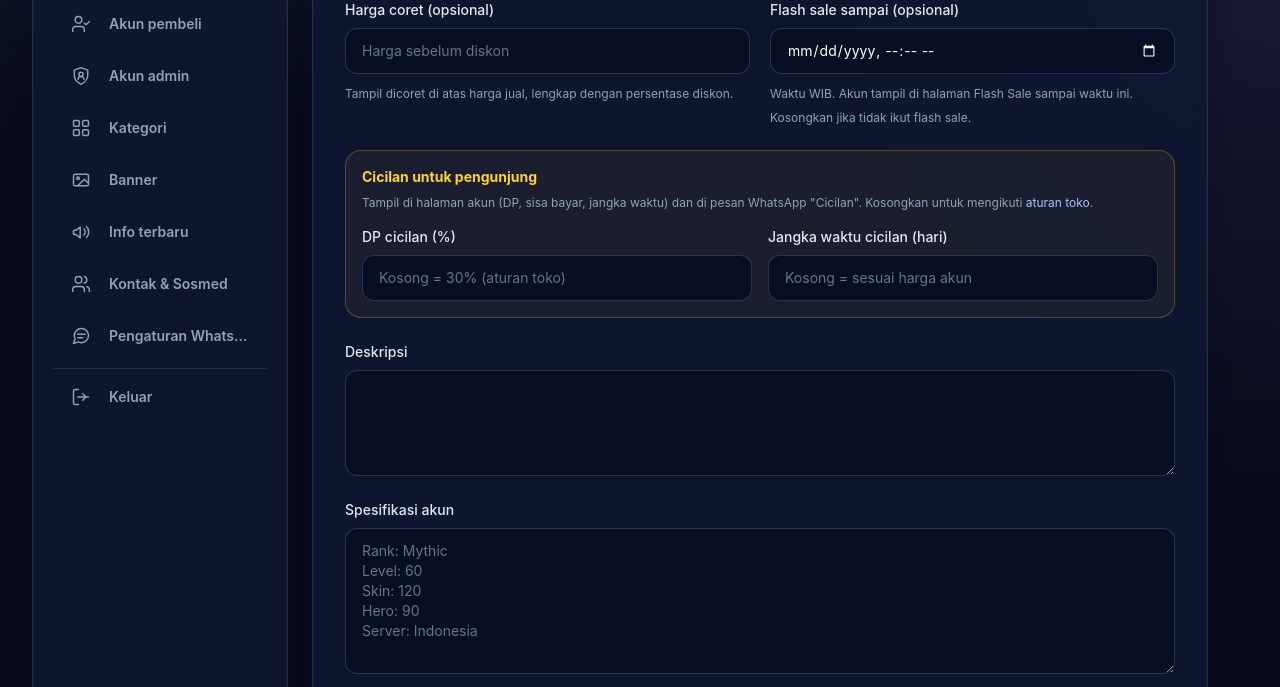
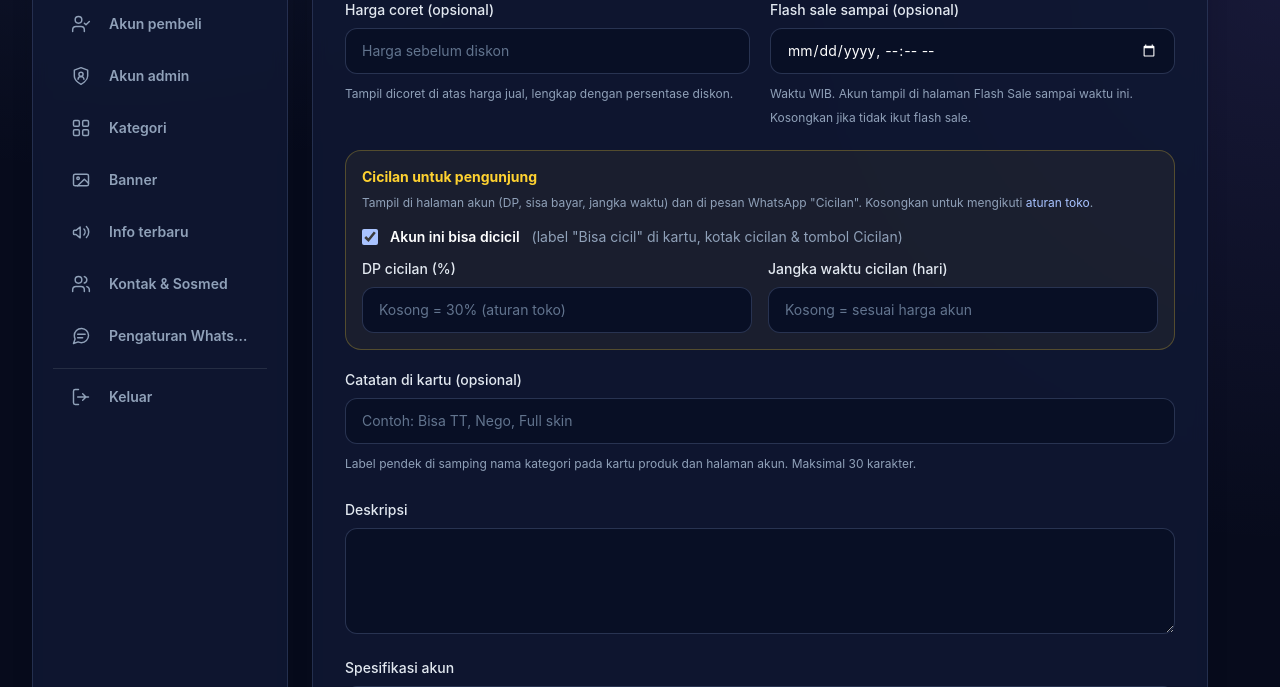
Before and after one commit to AriefTech7/webjb-zutomarket, a Laravel app: page /admin/accounts/create in a window 1280 px wide. Shown: the part 401-1088 px from the top of the page. Run offline with Laravel 12, Linux system fonts and the light colour scheme; the visitor is signed in with stand-in values (Sample User, id 1); data comes from the database, SQL or seed files in the repository; data that the repository does not hold is empty; style sheets or scripts are compiled from the project's sources.

Commit message:
Label "Bisa cicil" dan catatan di kartu produk
- Label "Bisa cicil" otomatis di samping kategori untuk akun tersedia
- Per akun bisa dimatikan ("Akun ini bisa dicicil"); ikut menyembunyikan kotak cicilan dan tombol Cicilan
- Catatan kartu bebas (maks. 30 karakter), mis. "Bisa TT", tampil di kartu dan halaman akun

Butuh `php artisan migrate` (kolom installment_enabled dan card_note).

Co-Authored-By: Claude Opus 5.5 <noreply@anthropic.com>

```diff
--- a/app/Http/Controllers/AdminController.php
+++ b/app/Http/Controllers/AdminController.php
@@ -285,6 +285,8 @@ class AdminController extends Controller
             'payment_due_on' => 'nullable|date_format:Y-m-d',
             'installment_dp_percent' => 'nullable|integer|min:1|max:100',
             'installment_days' => 'nullable|integer|min:1|max:365',
+            'installment_enabled' => 'sometimes|boolean',
+            'card_note' => 'nullable|string|max:30',
             'seller_whatsapp' => ['nullable', 'regex:/^[1-9][0-9]{7,14}$/'],
             'original_price' => ['nullable', 'integer', 'gt:price', 'max:999999999999'],
             'flash_sale_ends_at' => ['nullable', 'date_format:Y-m-d\TH:i'],
--- a/app/Http/Controllers/WishlistController.php
+++ b/app/Http/Controllers/WishlistController.php
@@ -22,7 +22,7 @@ class WishlistController extends Controller
         ]);
         $ids = array_map(intval(...), $data['ids'] ?? []);
         $positions = array_flip($ids);
-        $accounts = GameAccount::query()->select(['id', 'category_id', 'title', 'slug', 'price', 'original_price', 'flash_sale_ends_at', 'main_image', 'status', 'specifications'])
+        $accounts = GameAccount::query()->select(['id', 'category_id', 'title', 'slug', 'price', 'original_price', 'flash_sale_ends_at', 'main_image', 'status', 'specifications', 'is_rental', 'installment_enabled', 'installment_dp_percent', 'installment_days', 'card_note'])
             ->with('category:id,name')->whereIn('id', $ids)->forSale()->whereIn('status', GameAccount::PUBLIC_SALE_STATUSES)
             ->get()->sortBy(fn (GameAccount $account): int => $positions[$account->id])->values();
 
--- a/app/Models/GameAccount.php
+++ b/app/Models/GameAccount.php
@@ -15,7 +15,7 @@ class GameAccount extends Model
     use HasFactory;
     use SoftDeletes;
 
-    protected $fillable = ['category_id', 'title', 'slug', 'price', 'description', 'specifications', 'main_image', 'status', 'dp_percent', 'payment_due_on', 'seller_whatsapp', 'original_price', 'installment_dp_percent', 'installment_days', 'flash_sale_ends_at', 'is_rental', 'ready_estimate_at'];
+    protected $fillable = ['category_id', 'title', 'slug', 'price', 'description', 'specifications', 'main_image', 'status', 'dp_percent', 'payment_due_on', 'seller_whatsapp', 'original_price', 'installment_dp_percent', 'installment_days', 'installment_enabled', 'card_note', 'flash_sale_ends_at', 'is_rental', 'ready_estimate_at'];
 
     /** Admins type flash sale times in Indonesian Western time. */
     public const LOCAL_TIMEZONE = 'Asia/Jakarta';
@@ -50,6 +50,12 @@ class GameAccount extends Model
         return $this->installment_days ?: Setting::dueDaysFor($this->price);
     }
 
+    /** Visitors see the "Bisa cicil" badge and the Cicilan button; the DP/balance box also needs a DP percentage. */
+    public function offersInstallment(): bool
+    {
+        return $this->status === 'available' && ! $this->is_rental && $this->installment_enabled !== false;
+    }
+
     public function installmentDownPayment(): int
     {
         return (int) ceil($this->price * ($this->installmentPercent() ?? 0) / 100);
@@ -79,7 +85,7 @@ class GameAccount extends Model
 
     protected function casts(): array
     {
-        return ['price' => 'integer', 'original_price' => 'integer', 'dp_percent' => 'integer', 'payment_due_on' => 'date', 'installment_dp_percent' => 'integer', 'installment_days' => 'integer', 'sold_at' => 'datetime', 'flash_sale_ends_at' => 'datetime', 'is_rental' => 'boolean', 'ready_estimate_at' => 'datetime'];
+        return ['price' => 'integer', 'original_price' => 'integer', 'dp_percent' => 'integer', 'payment_due_on' => 'date', 'installment_dp_percent' => 'integer', 'installment_days' => 'integer', 'installment_enabled' => 'boolean', 'sold_at' => 'datetime', 'flash_sale_ends_at' => 'datetime', 'is_rental' => 'boolean', 'ready_estimate_at' => 'datetime'];
     }
 
     public function rentalPackages(): HasMany
--- a/resources/views/admin/account-form.blade.php
+++ b/resources/views/admin/account-form.blade.php
@@ -45,6 +45,11 @@
             <div class="rounded-2xl border border-amber-300/25 bg-amber-300/5 p-4 md:col-span-2">
                 <p class="text-sm font-bold text-amber-300">Cicilan untuk pengunjung</p>
                 <p class="muted mt-1 text-xs">Tampil di halaman akun (DP, sisa bayar, jangka waktu) dan di pesan WhatsApp "Cicilan". Kosongkan untuk mengikuti <a class="text-lime-300 hover:underline" href="{{ route('admin.settings') }}#dp-terms">aturan toko</a>.</p>
+                <label class="mt-3 flex cursor-pointer items-center gap-3 text-sm font-semibold text-white">
+                    <input type="hidden" name="installment_enabled" value="0">
+                    <input type="checkbox" name="installment_enabled" value="1" class="size-4 accent-lime-300" @checked(old('installment_enabled', $account->installment_enabled ?? true))>
+                    Akun ini bisa dicicil <span class="font-normal text-slate-400">(label "Bisa cicil" di kartu, kotak cicilan &amp; tombol Cicilan)</span>
+                </label>
                 <div class="mt-3 grid gap-4 sm:grid-cols-2">
                     <div>
                         <label class="label" for="installment_dp_percent">DP cicilan (%)</label>
@@ -57,6 +62,11 @@
                             value="{{ old('installment_days', $account->installment_days) }}" placeholder="{{ $storeDays ? 'Kosong = '.$storeDays.' hari (sesuai harga)' : 'Kosong = sesuai harga akun' }}">
                     </div>
                 </div>
+            </div>
+            <div class="md:col-span-2">
+                <label class="label" for="card_note">Catatan di kartu (opsional)</label>
+                <input class="field" id="card_note" name="card_note" maxlength="30" value="{{ old('card_note', $account->card_note) }}" placeholder="Contoh: Bisa TT, Nego, Full skin">
+                <p class="muted mt-2 text-xs">Label pendek di samping nama kategori pada kartu produk dan halaman akun. Maksimal 30 karakter.</p>
             </div>
             @endunless
         </div>
--- a/resources/views/catalog/account-card.blade.php
+++ b/resources/views/catalog/account-card.blade.php
@@ -22,7 +22,7 @@
             @endif
         </div>
         <div class="p-3 md:p-4">
-            <span class="inline-block max-w-full truncate rounded-md border border-amber-300/40 bg-amber-300/10 px-2 py-0.5 text-[10px] font-black uppercase tracking-wide text-amber-300">{{ $account->category->name }}</span>
+            <div class="flex flex-wrap items-center gap-1"><span class="inline-block max-w-full truncate rounded-md border border-amber-300/40 bg-amber-300/10 px-2 py-0.5 text-[10px] font-black uppercase tracking-wide text-amber-300">{{ $account->category->name }}</span>@include('catalog.card-badges')</div>
             <h3 class="mt-2 line-clamp-2 text-sm font-black leading-5 md:text-base md:leading-6">{{ $account->title }}</h3>
             <div class="mt-2">
                 @if ($account->status === 'sold')
```
Also changed, not shown: resources/views/catalog/card-badges.blade.php (added, +7 -0 lines), resources/views/catalog/show.blade.php (+6 -3 lines), tests/Feature/CatalogTest.php (+30 -0 lines), database/migrations/2026_11_19_100000_add_card_note_and_installment_toggle_to_game_accounts_table.php (added), 3 other files.
